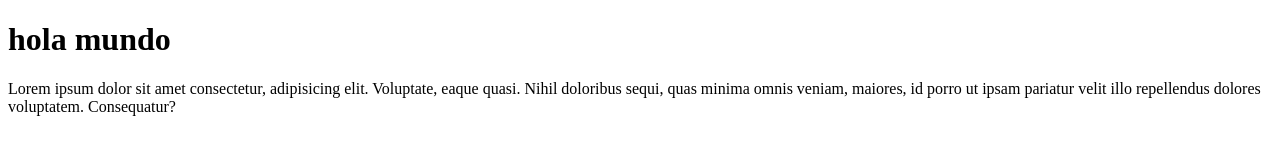
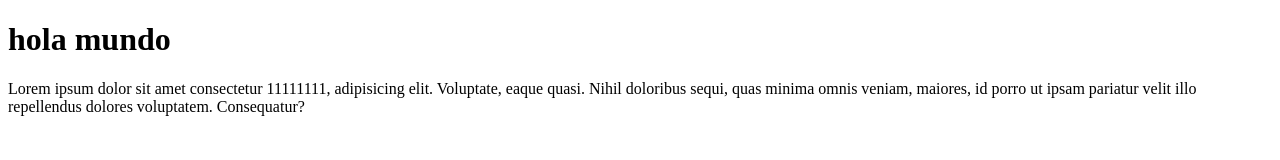
Before and after one commit to smartinezrdev/youtube_git_ejemplo, a plain HTML site: page index.html in a window 1280 px wide. Drawn offline with Linux system fonts and the light colour scheme.

Commit message:
agrego 111 en rama dificil

```diff
--- a/index.html
+++ b/index.html
@@ -7,6 +7,6 @@
 </head>
 <body>
     <h1>hola mundo</h1>
-    <p>Lorem ipsum dolor sit amet consectetur, adipisicing elit. Voluptate, eaque quasi. Nihil doloribus sequi, quas minima omnis veniam, maiores, id porro ut ipsam pariatur velit illo repellendus dolores voluptatem. Consequatur?</p>
+    <p>Lorem ipsum dolor sit amet consectetur 11111111, adipisicing elit. Voluptate, eaque quasi. Nihil doloribus sequi, quas minima omnis veniam, maiores, id porro ut ipsam pariatur velit illo repellendus dolores voluptatem. Consequatur?</p>
 </body>
 </html>
```
